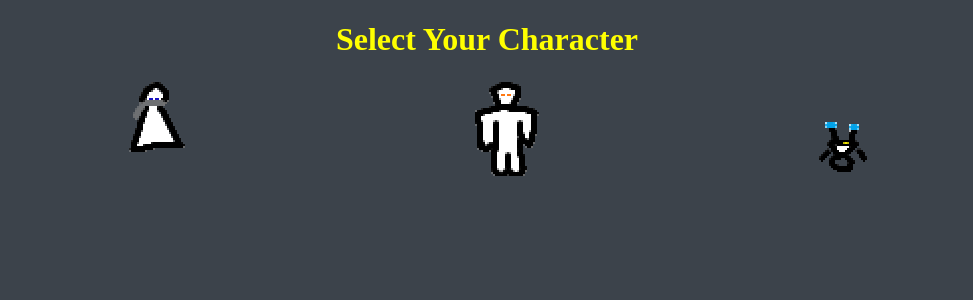
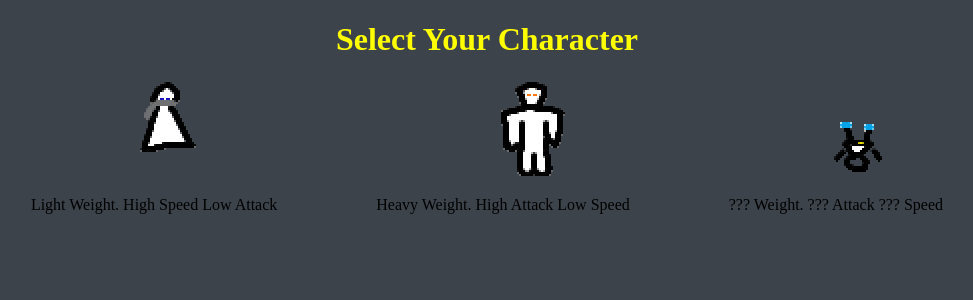
Before and after one commit to bit-web-1/project-24-2-OLDILJ, a SvelteKit app in the folder Assessment/: page /New in a window 1280 px wide. Shown: the top 300 px of the page, without its empty margins (153-1126 px from the left). Built offline with nearby package versions, Linux system fonts and the light colour scheme; no server answers.

Commit message:
Ended up scrapping the show text on select

```diff
--- /dev/null
+++ b/Assessment/src/lib/CharSelect.svelte
@@ -0,0 +1,45 @@
+
+<script>
+    import Char1 from '$lib/Characters/Char1.png';
+    import Char2 from '$lib/Characters/Char2.png';
+    import Char3 from '$lib/Characters/Char3.png';
+    function Test()
+    {
+        console.log(this);
+
+    }
+
+</script>
+<label>
+    <input type="radio" name="CharSelect" value="Char1" on:click={Test}/>
+    <img src={Char1} alt="Char1">
+</label>
+<label>
+    <input type="radio" name="CharSelect" value="Char2" on:click={Test}/>
+    <img src={Char2} alt="Char2">
+</label>
+<label>
+    <input type="radio" name="CharSelect" value="Char3" on:click={Test}/>
+    <img src={Char3} alt="Char3">
+</label>
+<div class="Char1">
+    <p>
+        Light Weight. High Speed Low Attack
+    </p>
+</div>
+<div class="Char2">
+    <p>
+        Heavy Weight. High Attack Low Speed
+    </p>
+</div>
+<div class="Char3">
+    <p>
+        ??? Weight. ??? Attack ??? Speed
+    </p>
+</div>
+<style>
+div
+{
+    justify-self: center;
+}
+</style>
--- a/Assessment/src/routes/New/+page.svelte
+++ b/Assessment/src/routes/New/+page.svelte
@@ -6,26 +6,16 @@
     import Char1 from '$lib/Characters/Char1.png';
     import Char2 from '$lib/Characters/Char2.png';
     import Char3 from '$lib/Characters/Char3.png';
+    import CharSel from "$lib/CharSelect.svelte";
 </script>
 <h1 class="Title">Select Your Character</h1>
 
 
 
 
+
 <form method="POST">
     <div class="Wrapper">
-        <label>
-
-            <input type="radio" name="CharSelect" value="Char1"/>
-            <img src={Char1} alt="Char1" class="Char1">
-        </label>
-        <label>
-            <input type="radio" name="CharSelect" id="Char2"/>
-            <img src={Char2} alt="Char2" class="Char2">
-        </label>
-        <label>
-            <input type="radio" name="CharSelect" id="Char3"/>
-            <img src={Char3} alt="Char3" class="Char3">
-        </label>
+        <CharSel/>
     </div>
 </form>
--- a/Assessment/src/routes/New/Styles.css
+++ b/Assessment/src/routes/New/Styles.css
@@ -25,6 +25,10 @@ img:hover
     width: 0;
     height: 0;
 }
+.HiddenDetail
+{
+    display: none;
+}
 [type=radio] + img
 {
     image-rendering: pixelated;
```
